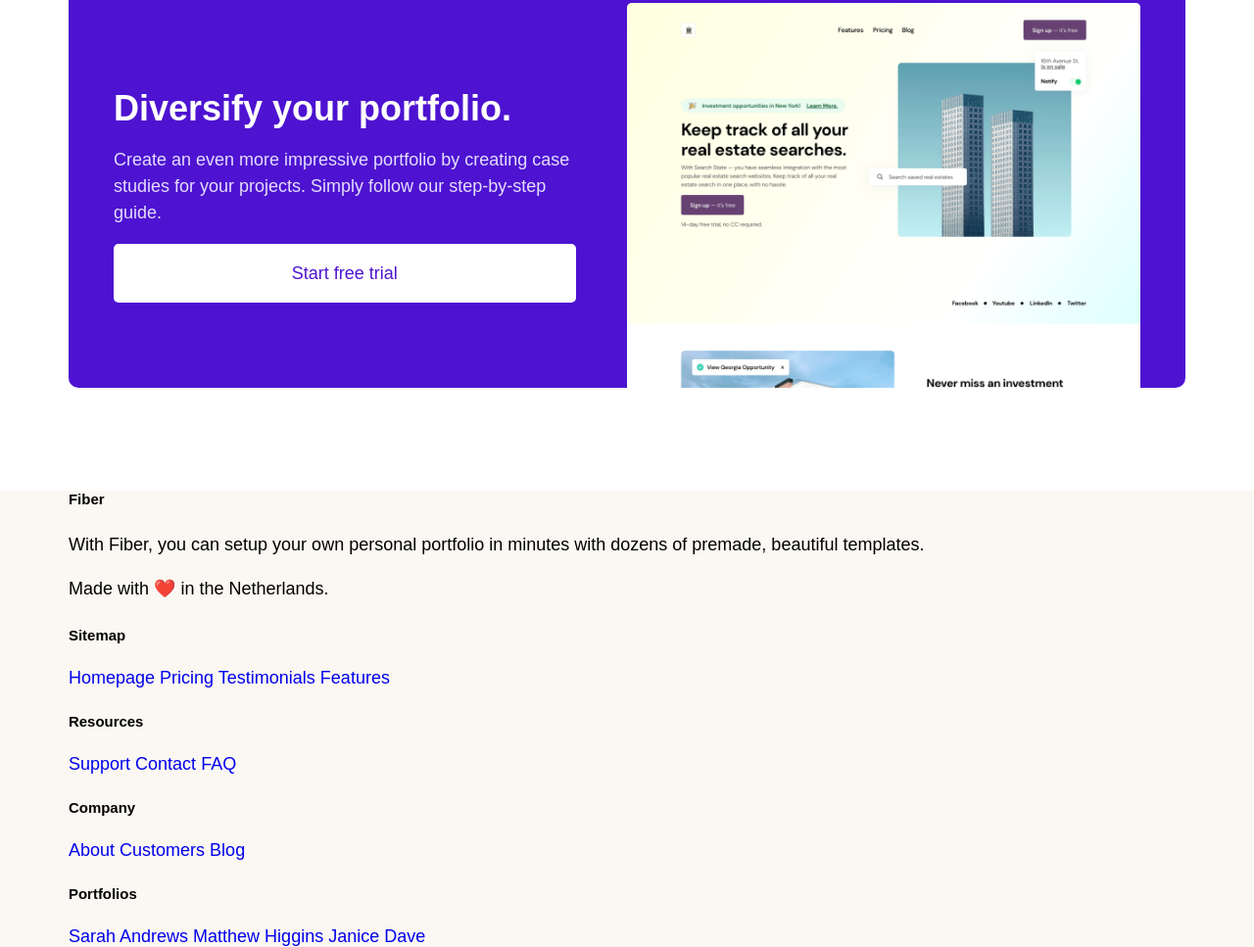
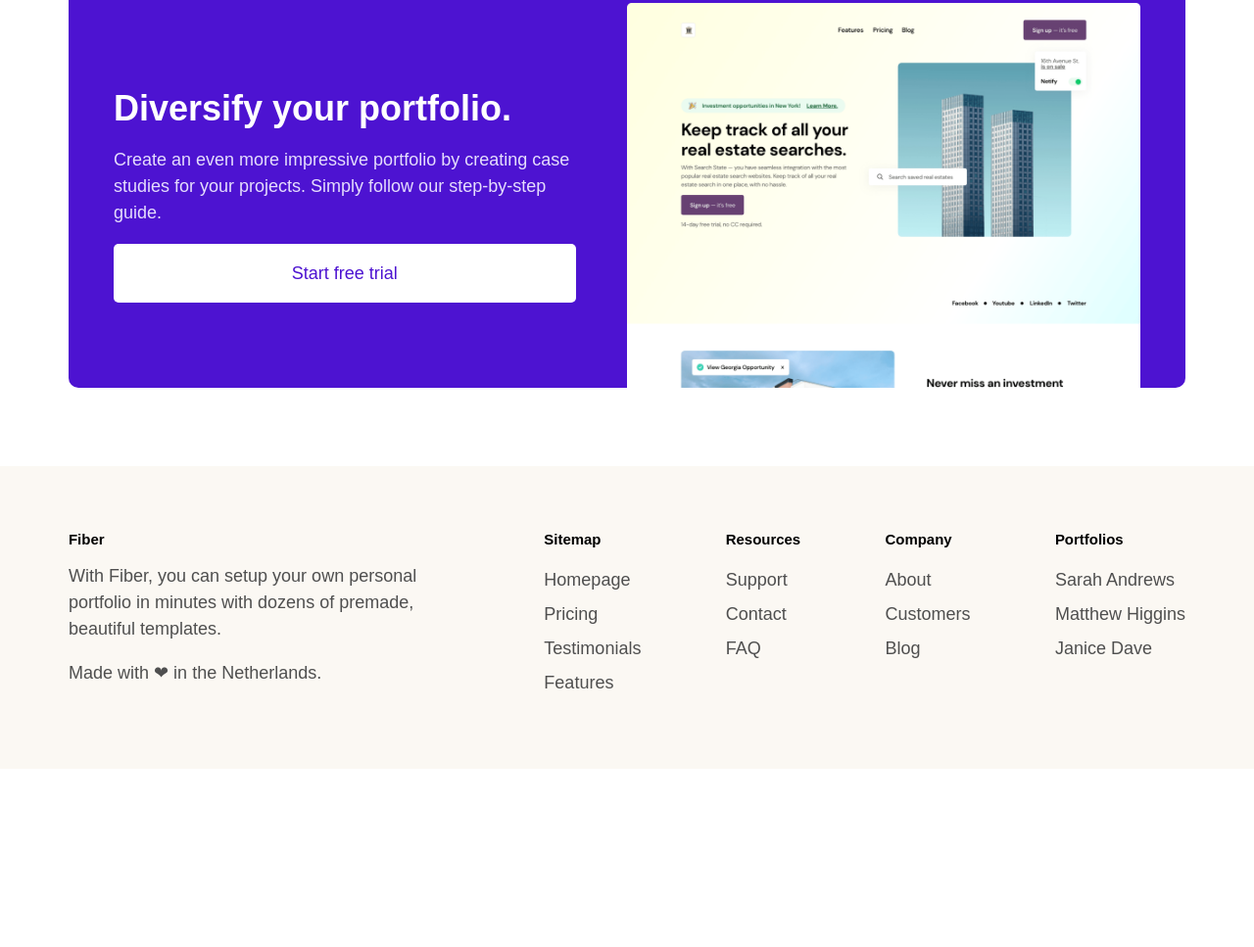
Before and after one commit to magda-dudzic/fiber, a website: page src/html/index.html in a window 1280 px wide. Shown: the part 1368-2335 px from the top of the page at 98% size. After the commit the page ends 2153 px from the top, so only its background shows below. Drawn offline with nearby package versions, Linux system fonts and the light colour scheme; files that its build step writes are made by us from their sources; files whose address does not match are found by name; a web font is replaced by a local one.

Commit message:
Add footer

```diff
--- a/src/html/index.html
+++ b/src/html/index.html
@@ -101,31 +101,31 @@
     <footer class="footer">
         <div class="container footer__container">
             <div class="footer__section footer__section--main">
-                <h5 class="h5">Fiber</h5>
-                <p class="paragraph">With Fiber, you can setup your own personal portfolio in minutes with dozens of premade, beautiful templates.</p>
-                <p class="paragraph">Made with ❤️ in the Netherlands.</p>
+                <h5 class="h5 footer__heading">Fiber</h5>
+                <p class="paragraph paragraph--primary footer__text">With Fiber, you can setup your own personal portfolio in minutes with dozens of premade, beautiful templates.</p>
+                <p class="paragraph paragraph--primary footer__text">Made with ❤ in the Netherlands.</p>
             </div>
             <nav class="footer__section">
-                <h5 class="h5">Sitemap</h5>
+                <h5 class="h5 footer__heading">Sitemap</h5>
                 <a href="#" class="footer__link">Homepage</a>
                 <a href="#" class="footer__link">Pricing</a>
                 <a href="#" class="footer__link">Testimonials</a>
                 <a href="#" class="footer__link">Features</a>
             </nav>
             <nav class="footer__section">
-                <h5 class="h5">Resources</h5>
+                <h5 class="h5 footer__heading">Resources</h5>
                 <a href="#" class="footer__link">Support</a>
                 <a href="#" class="footer__link">Contact</a>
                 <a href="#" class="footer__link">FAQ</a>
             </nav>
             <nav class="footer__section">
-                <h5 class="h5">Company</h5>
+                <h5 class="h5 footer__heading">Company</h5>
                 <a href="#" class="footer__link">About</a>
                 <a href="#" class="footer__link">Customers</a>
                 <a href="#" class="footer__link">Blog</a>
             </nav>
             <nav class="footer__section">
-                <h5 class="h5">Portfolios</h5>
+                <h5 class="h5 footer__heading">Portfolios</h5>
                 <a href="#" class="footer__link">Sarah Andrews</a>
                 <a href="#" class="footer__link">Matthew Higgins</a>
                 <a href="#" class="footer__link">Janice Dave</a>
--- a/src/scss/__components/_footer.scss
+++ b/src/scss/__components/_footer.scss
@@ -1,3 +1,32 @@
 .footer {
     background-color: $color-secondary;
+    padding: 66px 0;
+
+    &__container {
+        display: flex;
+        justify-content: space-between;
+    }
+
+    &__section {
+        display: flex;
+        flex-direction: column;
+
+        &--main {
+            width: 35%;
+        }
+    }
+
+    &__heading {
+        margin: 0 0 16px 0;
+    }
+
+    &__text {
+        margin-top: 0;
+    }
+
+    &__link {
+        margin: 4px 0;
+        color: $gray;
+        line-height: 27px;
+    }
 }
```
